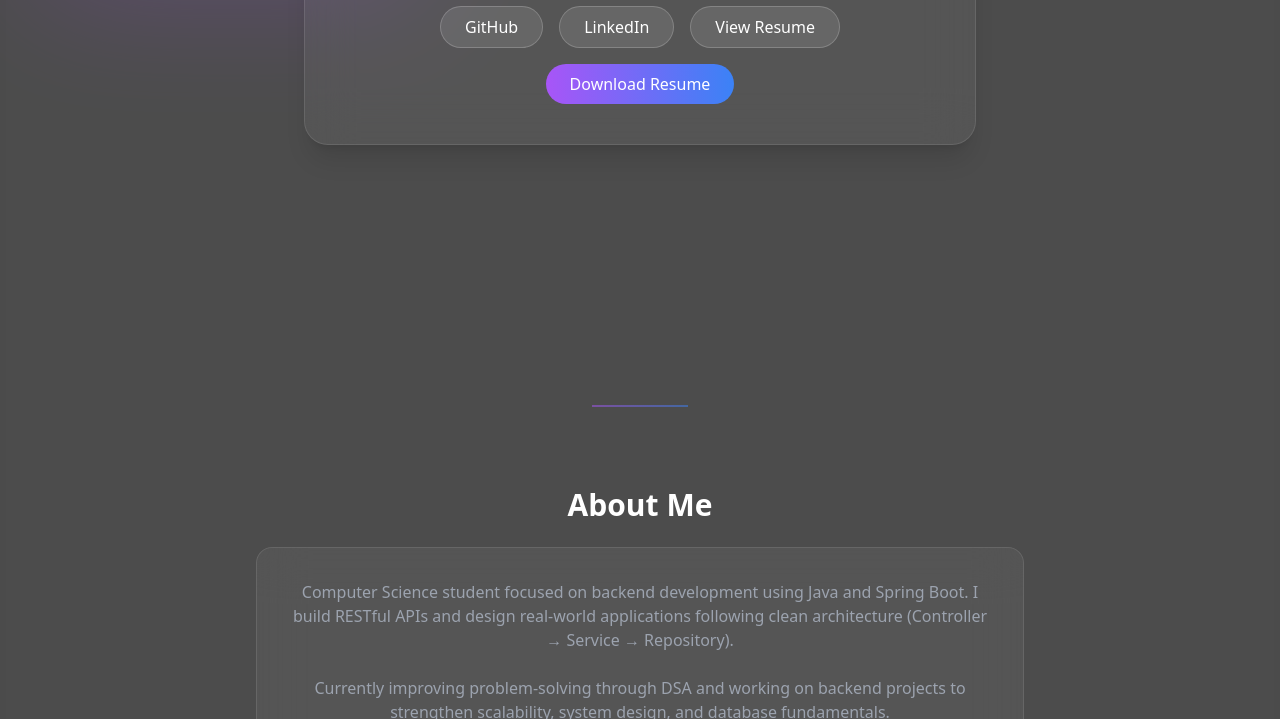
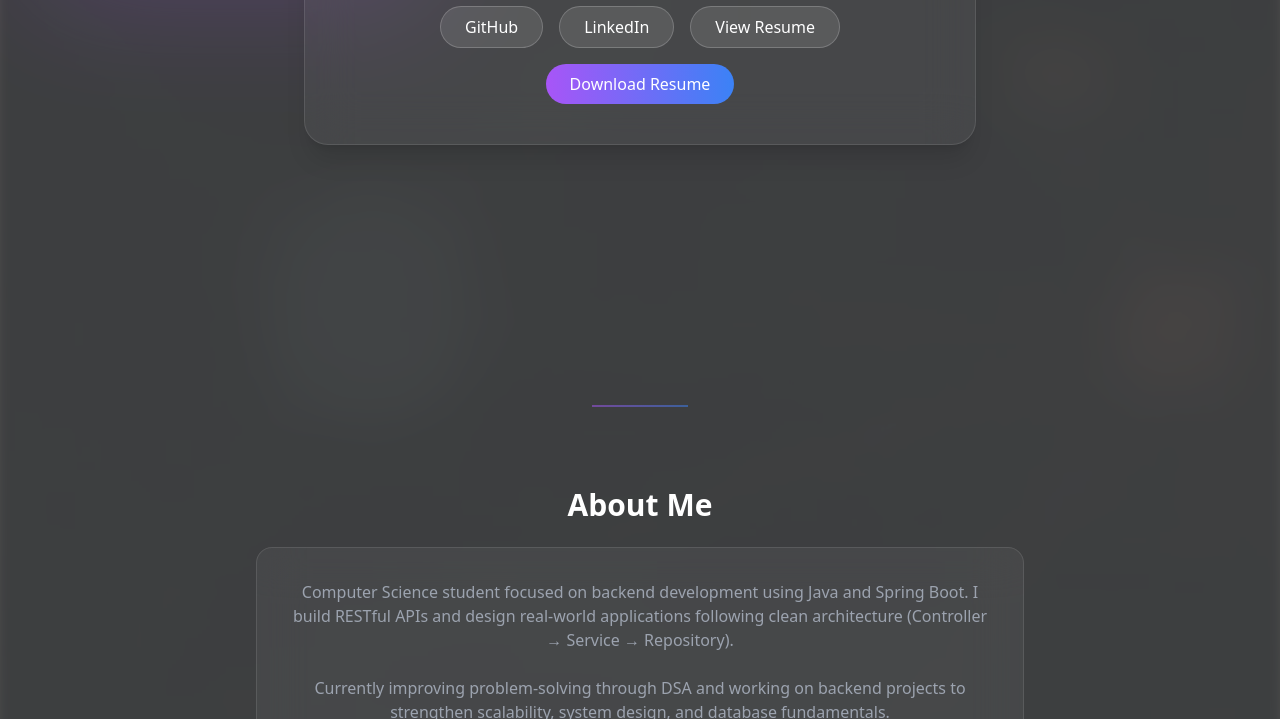
Before and after one commit to ayushah08/Portfolio-Essentials, a plain HTML site: page index.html in a window 1280 px wide. Shown: the part 467-1186 px from the top of the page. Drawn offline with nearby package versions, Linux system fonts and the light colour scheme.

Commit message:
Final PortConformed the dextop bgfolio

```diff
--- a/index.html
+++ b/index.html
@@ -48,7 +48,7 @@ html {
 <!-- BACKGROUND -->
 
 <!-- Desktop -->
-<img src="desktop-bg.jpg"
+<img src="desktop-bg.jpeg"
   class="hidden md:block absolute inset-0 w-full h-full object-cover opacity-20 blur-sm -z-20">
 
 <!-- Mobile -->
```
